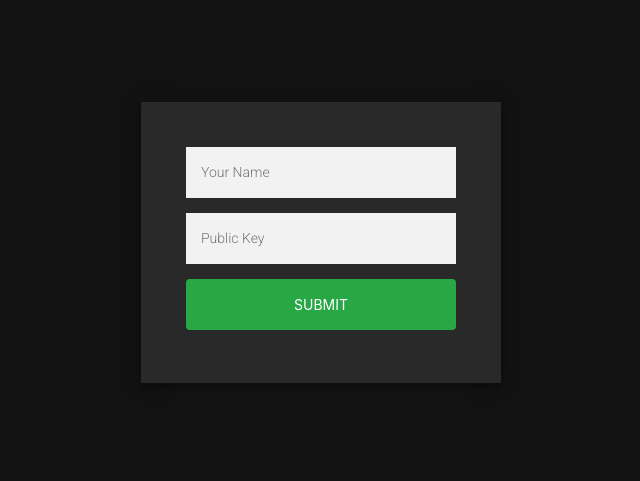
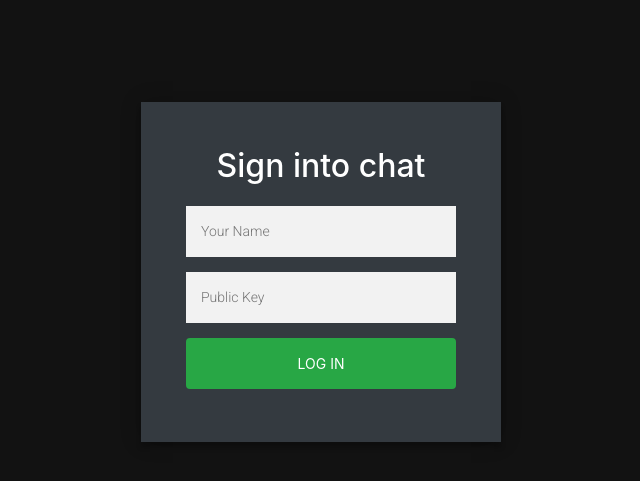
Before and after one commit to acentrone/CNT-Messaging, a Flask app: page /login in a window 1280 px wide. Shown: the part 64-545 px from the top of the page, without its empty margins (319-959 px from the left). Run offline with Flask 2, Linux system fonts and the light colour scheme; some libraries are stand-ins or nearby versions.

Commit message:
Initial commit

```diff
--- a/Application/templates/login.html
+++ b/Application/templates/login.html
@@ -34,7 +34,7 @@
 .form {
   position: relative;
   z-index: 1;
-  background: #292929;
+  background: #343A40;
   max-width: 360px;
   margin: 0 auto 100px;
   padding: 45px;
@@ -83,15 +83,20 @@
   display: block;
   clear: both;
 }
+.login-text {
+    color: #FFFFFF;
+    margin-bottom: 20px;
+}
 
 </style>
 
 <div class="login-page">
   <div class="form">
     <form class="login-form" action="#" method="POST">
+      <h2 class="login-text">Sign into chat</h2>
       <input type="text" name="inputName" id="inputName" placeholder="Your Name"/>
       <input type="text" name="publicKey" id="publicKey" placeholder="Public Key"/>
-      <button type="submit" class="btn btn-success mb-2">Submit</button>
+      <button type="submit" class="btn btn-success mb-2">Log in</button>
     </form>
   </div>
 </div>
--- a/Application/views.py
+++ b/Application/views.py
@@ -28,7 +28,7 @@ def login():
         public_key = request.form["publicKey"]
         session[PUBLIC_KEY] = ''
         if len(name) >= 2:
-            if len(public_key) >= 2:
+            if len(public_key) >= 8:
                 if db.get_key() == '':
                     session[NAME_KEY] = name
                     session[PUBLIC_KEY] = public_key
```
